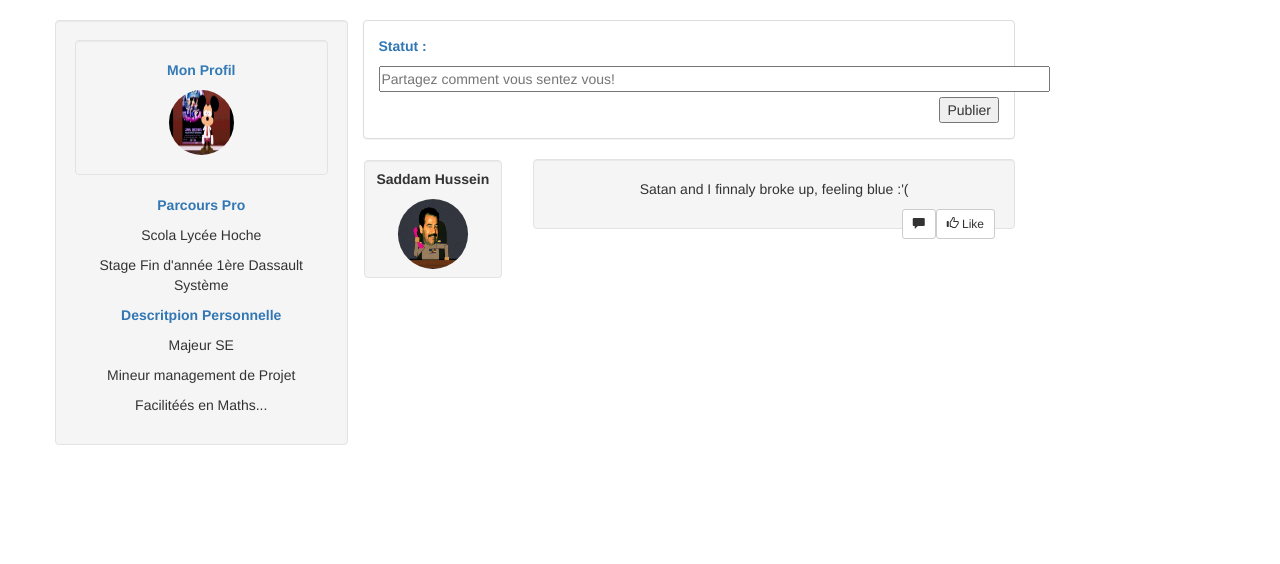
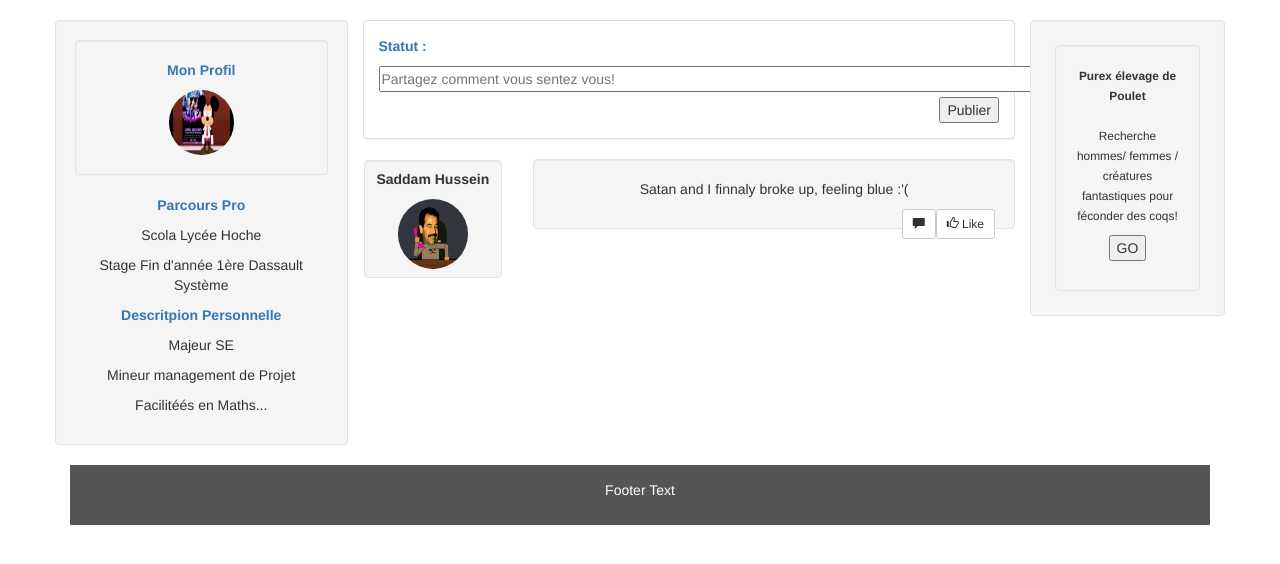
Before and after one commit to Maxtoq/ECELink, a PHP site: page /page_accueil.html in a window 1280 px wide. Shown: the part 52-616 px from the top of the page. Run offline with PHP 8.4, Linux system fonts and the light colour scheme.

Commit message:
page acceuil

```diff
--- a/Boutons.css
+++ b/Boutons.css
@@ -11,3 +11,12 @@ textarea[name=publication] {
 	margin: 1px;
 	padding : 8px;
 }
+
+#boutongo{
+	margin:10px;
+}
+
+#contsug{
+	margin:5px;
+	padding-left: : 5px;
+}
--- a/page_accueil.html
+++ b/page_accueil.html
@@ -91,7 +91,7 @@
 </div>
 
  <!-- Ecriture sous la barre de nav Au centre -->
- <div class="col-sm-7">
+ <div class="col-sm-7 ">
 
       <div class="row">
         <div class="col-sm-12">
@@ -129,7 +129,18 @@
    </div>
 </div>
 </div>
+<div class="col-sm-2 well">
+  <div class="well" id = "contsug">
+    <small><strong>Purex élevage de Poulet </strong></small><br></br>
+    <small>Recherche hommes/ femmes / créatures fantastiques pour  féconder des coqs! </small>
+    <input type="button" value="GO" id="boutongo">
+  </div>
+</div>
+</div>
 
 
-</div>
+<footer>
+  <p>Footer Text</p>
+</footer>
 </body>
+</html>
```
